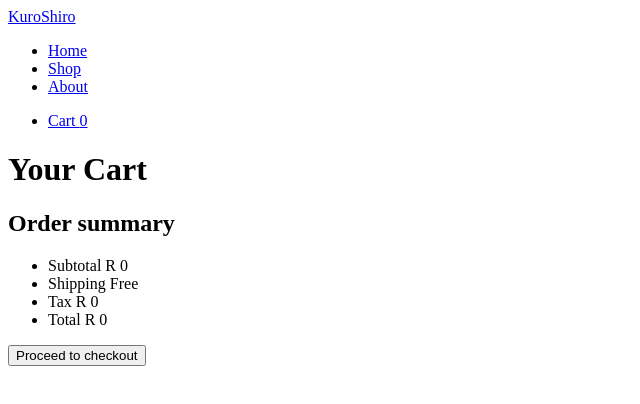
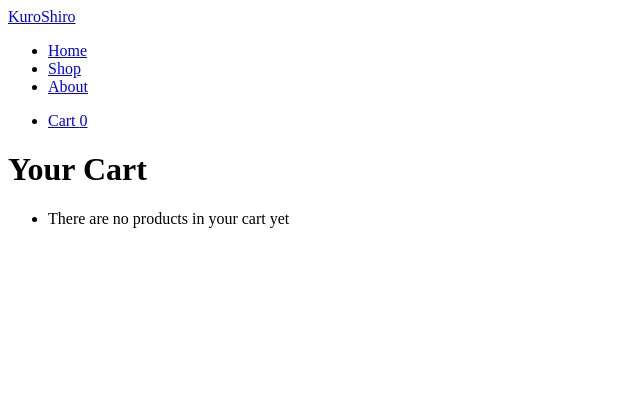
Before and after one commit to Olly-Codes/kuroshiro-shop, a React (Vite) app: page /cart in a window 1280 px wide. Shown: the top 404 px of the page, without its empty margins (0-640 px from the left). Built offline with nearby package versions, Linux system fonts and the light colour scheme.

Commit message:
feat: add conditional to render cart if items are present

```diff
--- a/src/routes/Cart.jsx
+++ b/src/routes/Cart.jsx
@@ -8,12 +8,13 @@ const Cart = ({ cart, handleIncrementCart, handleDecrementCart, handleRemoveFrom
       <h1>Your Cart</h1>
       <div className="cart-details">
         <div className="cart-items">
+            {cart.length > 0 ? (
               <ul>
                 {cart.map((product) => {
                   return <li key={product.id}>
-                {/* <div className="cart-img-wrapper">
+                    {/*<div className="cart-img-wrapper">
                       <img src={product.image} alt={product.title} />
-                </div> */}
+                    </div>*/}
                     <div className="cart-product-info-wrapper">
                       <p>{product.category}</p>
                     <p>{product.title}</p>
@@ -45,8 +46,16 @@ const Cart = ({ cart, handleIncrementCart, handleDecrementCart, handleRemoveFrom
               </li>
             })}
               </ul>
+            ) : (
+              <ul>
+                <li>There are no products in your cart yet</li>
+              </ul>
+            )}
+
         </div>
 
+        {cart.length > 0 && (
+          <>
           <div className="cart-summary">
             <h2>Order summary</h2>
               <ul>
@@ -60,6 +69,8 @@ const Cart = ({ cart, handleIncrementCart, handleDecrementCart, handleRemoveFrom
               <button type="button">Proceed to checkout</button>
             </div>
           </div>
+          </>
+        )}
       </div>
     </div>
   )
```
Lines whose indentation alone changed are shown as unchanged.
